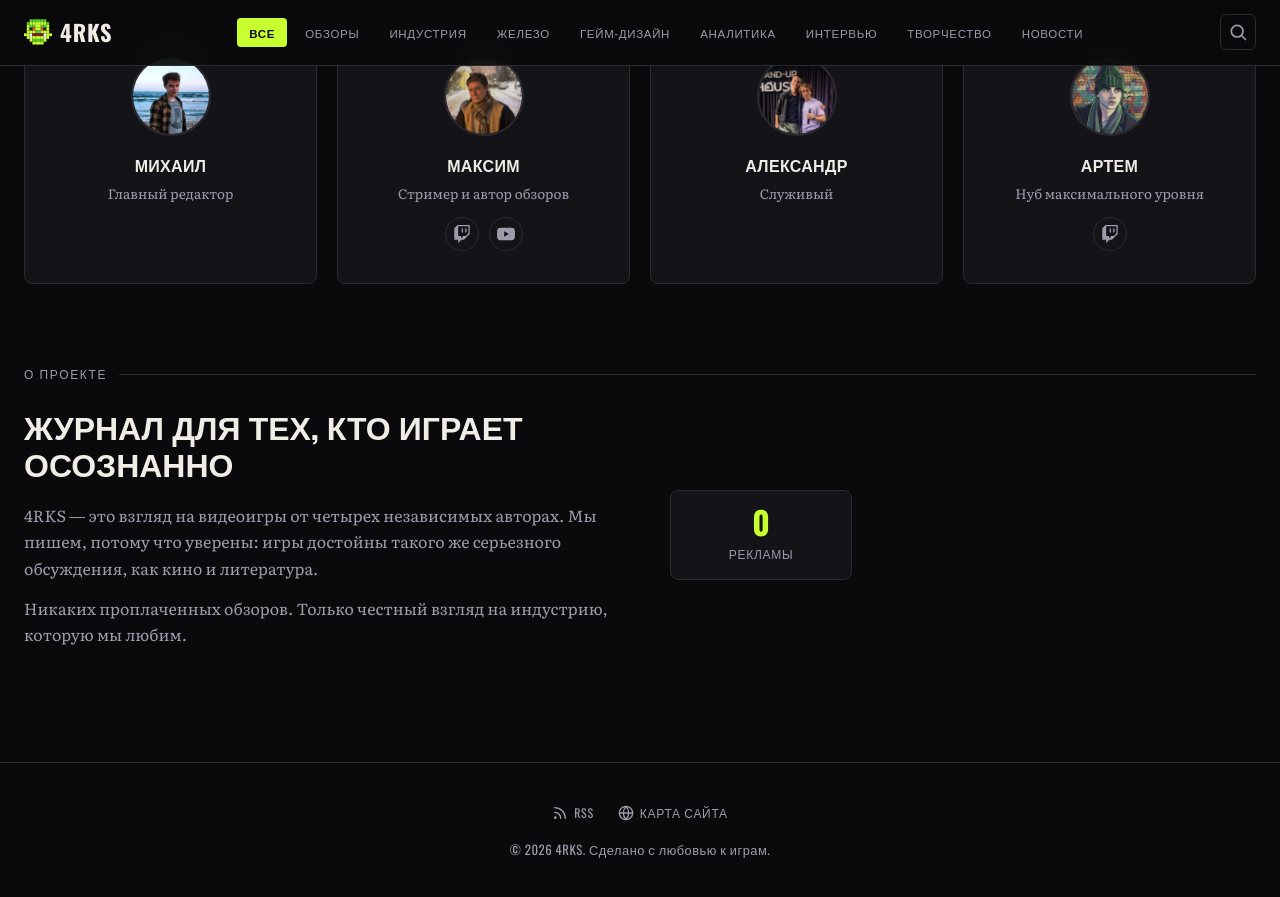
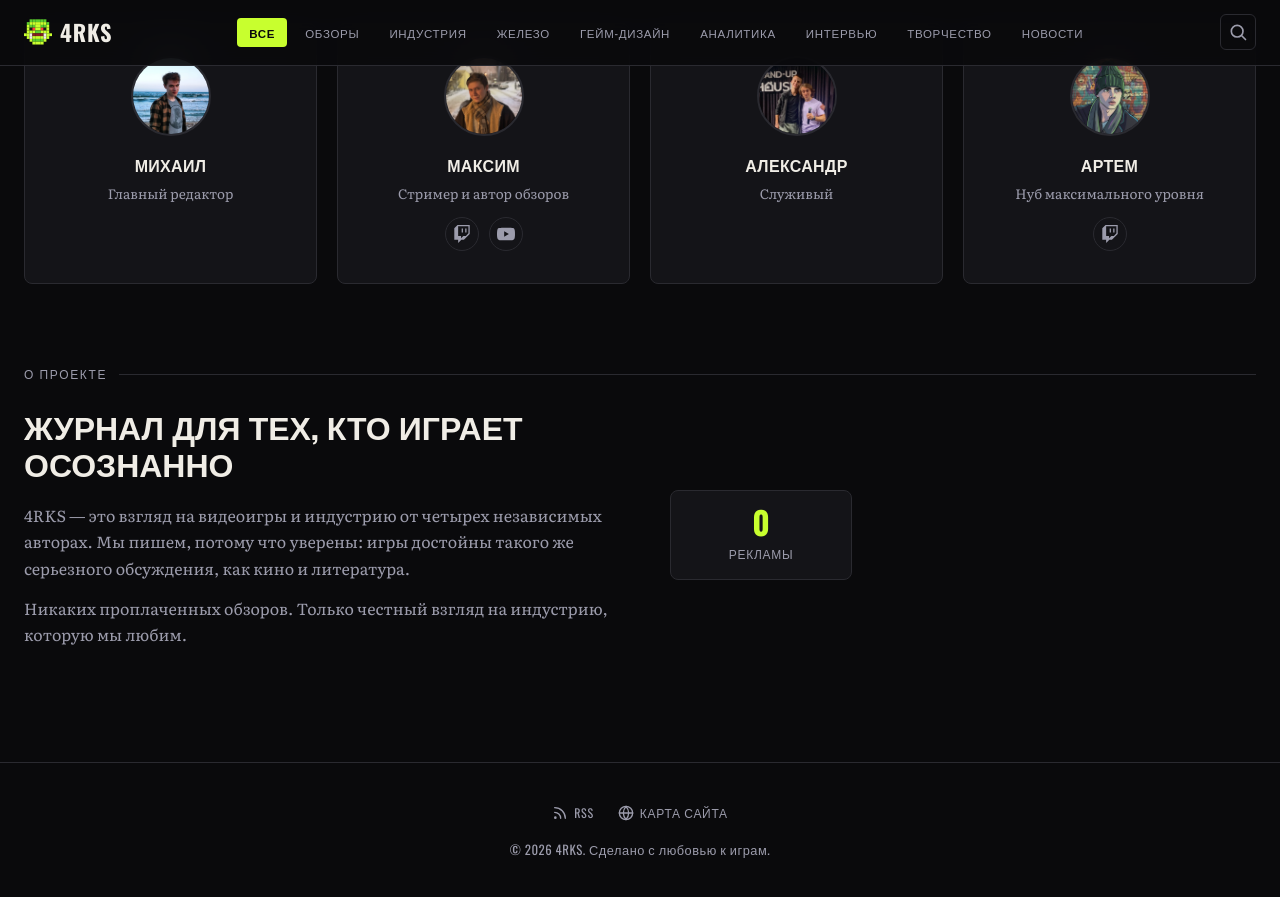
Before and after one commit to MagisterGudvin/pixelorcs, a Jekyll site: the page built from index.html, in a window 1280 px wide and 900 px high, scrolled down 1570 px. Shown: the top 897 px of the window. Built offline with Jekyll 4.4.1, drawn with Linux system fonts in a browser that asks for light colours.

Commit message:
Update Настройки “general”

```diff
--- a/_data/settings.yml
+++ b/_data/settings.yml
@@ -34,7 +34,7 @@ hero_title_2: Анализируем.
 hero_title_3: Пишем.
 hero_subtitle: Независимый онлайн-журнал о видеоиграх и культуре. Честные тексты, без рекламы и кликбейта.
 about_title: Журнал для тех, кто играет осознанно
-about_text_1: '4RKS — это взгляд на видеоигры от четырех независимых авторах. Мы пишем, потому что уверены: игры достойны такого же серьезного обсуждения, как кино и литература.'
+about_text_1: '4RKS — это взгляд на видеоигры и индустрию от четырех независимых авторах. Мы пишем, потому что уверены: игры достойны такого же серьезного обсуждения, как кино и литература.'
 about_text_2: Никаких проплаченных обзоров. Только честный взгляд на индустрию, которую мы любим.
 about_stats:
   - number: '0'
```
